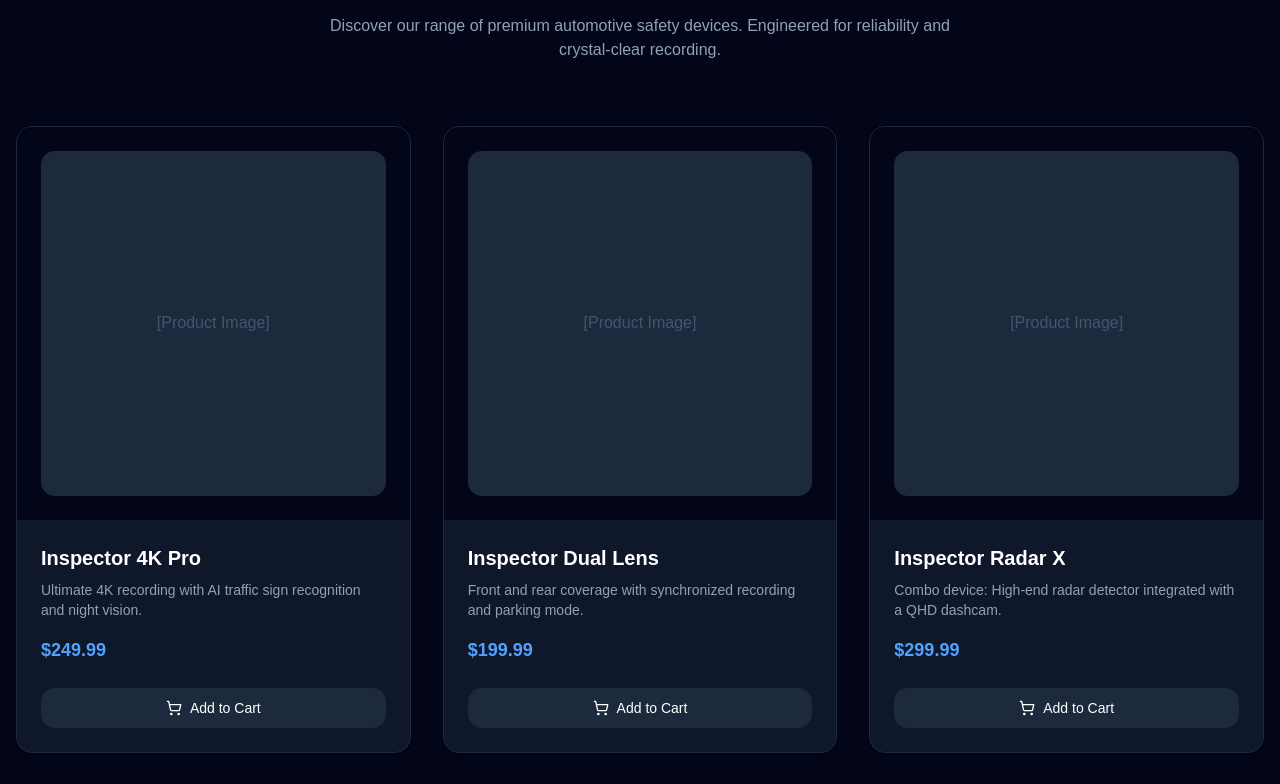
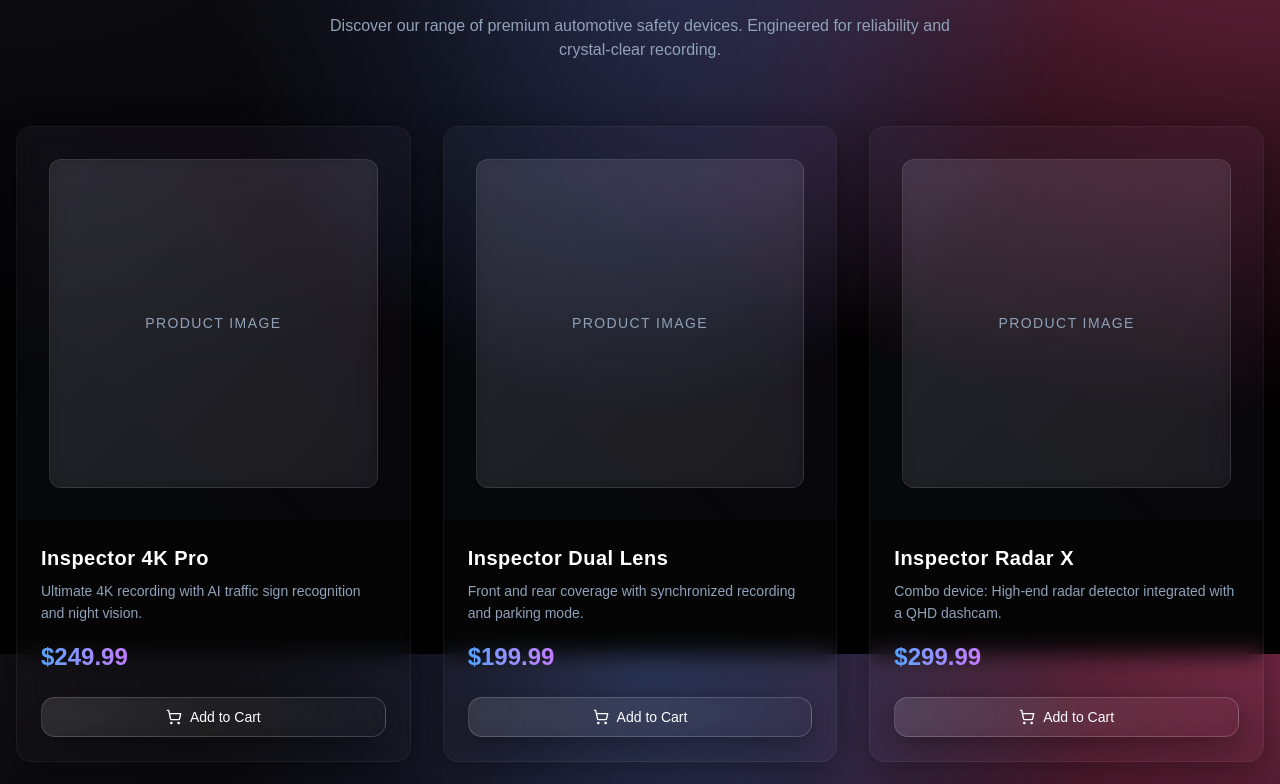
Before and after one commit to Voidessa/inspector, a Next.js app: page / in a window 1280 px wide. Shown: the part 946-1730 px from the top of the page. Built offline with nearby package versions, Linux system fonts and the light colour scheme.

Commit message:
Design: Apply glassmorphism to Product Cards and Page background

```diff
--- a/src/app/page.tsx
+++ b/src/app/page.tsx
@@ -6,7 +6,7 @@ import { ShoppingCart } from "lucide-react"; // Import icon for floating button
 
 export default function Home() {
   return (
-    <main className="min-h-screen bg-slate-950 text-white">
+    <main className="min-h-screen text-white overflow-x-hidden">
       {/* Global Cart Sidebar (always present) */}
       <CartSidebar />
 
--- a/src/components/product-card.tsx
+++ b/src/components/product-card.tsx
@@ -25,39 +25,44 @@ export function ProductCard({ product }: ProductCardProps) {
 
     return (
         <motion.div
-            whileHover={{ y: -5 }}
+            whileHover={{ y: -8 }}
             transition={{ type: "spring", stiffness: 300 }}
+            className="group relative"
         >
-            <Card className="bg-slate-900 border-slate-800 overflow-hidden group">
-                <CardContent className="p-0">
+            <div className="absolute inset-0 bg-blue-500/20 blur-xl opacity-0 group-hover:opacity-100 transition-opacity duration-500 rounded-2xl" />
+            <Card className="glass-card border-0 overflow-hidden text-white relative z-10 h-full flex flex-col">
+                <CardContent className="p-0 flex-grow relative">
                     <Link href={`/products/${product.id}`}>
-                        <div className="relative aspect-square w-full bg-slate-950 flex items-center justify-center p-6 cursor-pointer">
-                            <div className="relative w-full h-full transition-transform duration-500 group-hover:scale-105">
+                        <div className="relative aspect-square w-full flex items-center justify-center p-8 cursor-pointer overflow-hidden">
+                            {/* Inner glow */}
+                            <div className="absolute inset-0 bg-gradient-to-tr from-blue-500/5 to-purple-500/5 opacity-50" />
+
+                            <div className="relative w-full h-full transition-transform duration-700 group-hover:scale-110 flex items-center justify-center">
                                 {/*
-                  Using a placeholder div for now, but configured for Next.js Image.
-                  In a real app, strict height/width or fill is needed.
-               */}
-                                <div className="w-full h-full bg-slate-800 rounded-md flex items-center justify-center text-slate-600">
-                                    [Product Image]
+                                  Using a placeholder div for now.
+                                  In production, replace with actual Image component.
+                                */}
+                                <div className="w-full h-full rounded-xl bg-gradient-to-br from-white/10 to-white/5 border border-white/10 flex items-center justify-center text-slate-400 backdrop-blur-sm">
+                                    <span className="text-sm font-light tracking-widest uppercase">Product Image</span>
                                 </div>
                             </div>
                         </div>
                     </Link>
                     <div className="p-6">
                         <Link href={`/products/${product.id}`}>
-                            <h3 className="text-xl font-semibold text-white mb-2 hover:text-blue-400 transition-colors cursor-pointer">{product.name}</h3>
+                            <h3 className="text-xl font-bold text-white mb-2 hover:text-blue-400 transition-colors cursor-pointer tracking-wide">{product.name}</h3>
                         </Link>
-                        <p className="text-sm text-slate-400 line-clamp-2 mb-4">{product.description}</p>
-                        <div className="flex items-center justify-between">
-                            <span className="text-lg font-bold text-blue-400">
+                        <p className="text-sm text-slate-400 line-clamp-2 mb-4 font-light leading-relaxed">{product.description}</p>
+                        <div className="flex items-center justify-between mt-auto">
+                            <span className="text-2xl font-bold text-transparent bg-clip-text bg-gradient-to-r from-blue-400 to-purple-400">
                                 ${product.price.toLocaleString()}
                             </span>
                         </div>
                     </div>
                 </CardContent>
-                <CardFooter className="p-6 pt-0">
+                <CardFooter className="p-6 pt-0 mt-auto">
                     <Button
-                        className="w-full bg-slate-800 hover:bg-blue-600 text-white transition-colors"
+                        className="w-full liquid-button hover:bg-blue-600/20 text-white transition-all duration-300 border-white/10 group-active:scale-95"
                         onClick={() => addItem(product)}
                     >
                         <ShoppingCart className="mr-2 h-4 w-4" />
```
